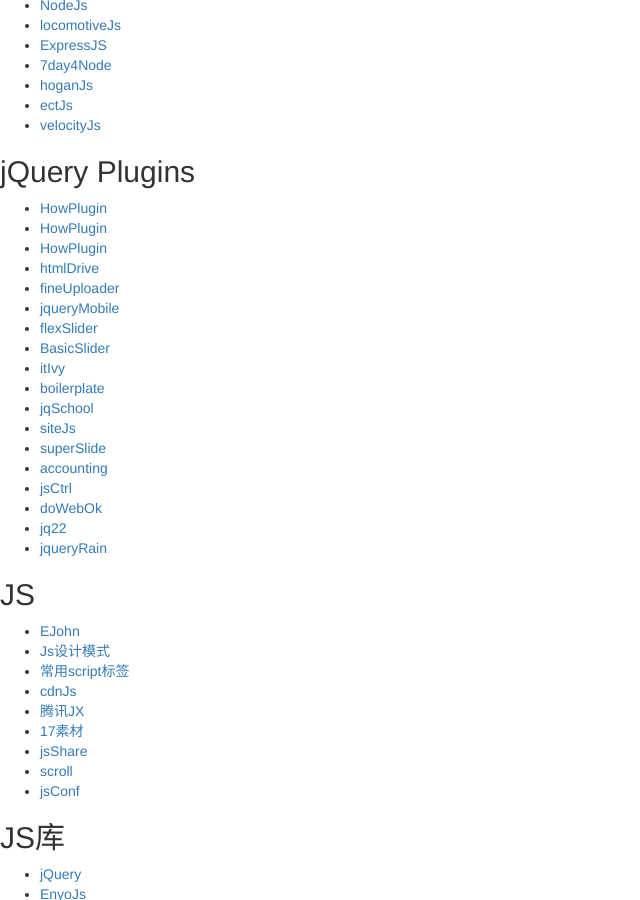
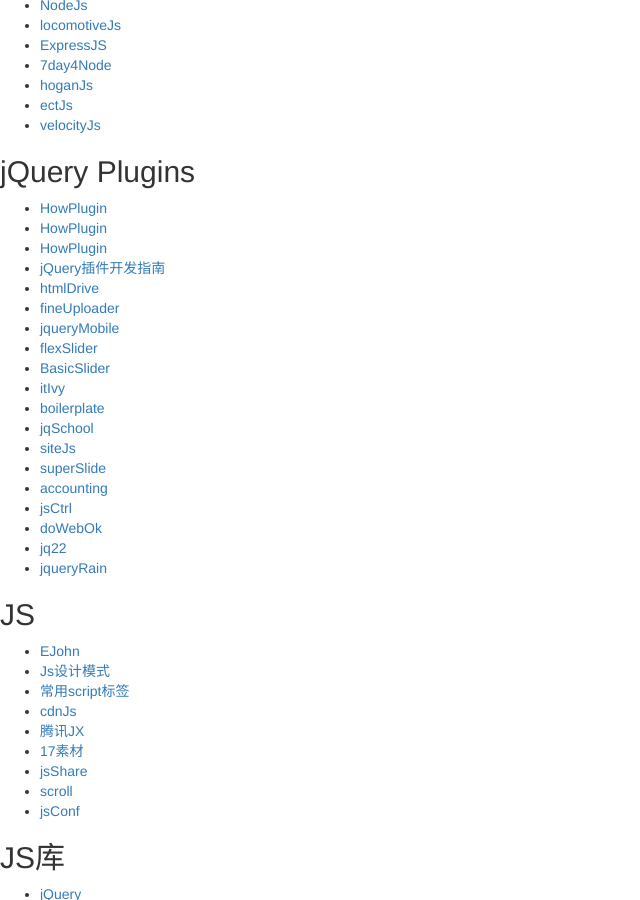
Before and after one commit to wkylin/wkylin.github.com, a Jekyll site: the page built from jslink.html, in a window 1280 px wide and 900 px high, scrolled down 1695 px. Shown: the whole window, without its empty margins (0-640 px from the left). Built offline with Jekyll 4.4.1, drawn with Linux system fonts in a browser that asks for light colours; nearby versions of some CDN libraries; library files that are not in the unit come from our copies; comment, search, counter and statistics services are not loaded.

Commit message:
jQuery插件开发指南

```diff
--- a/jslink.html
+++ b/jslink.html
@@ -72,6 +72,7 @@
     <li class="ui-list-item"><a href="http://www.codeproject.com/Articles/291290/How-To-Write-Plugin-in-jQuery" target="_blank">HowPlugin</a></li>
     <li class="ui-list-item"><a href="http://debuggable.com/posts/how-to-write-jquery-plugins:4f72ab2e-7310-4a74-817a-0a04cbdd56cb" target="_blank">HowPlugin</a></li>
     <li class="ui-list-item"><a href="http://blog.teamtreehouse.com/writing-your-own-jquery-plugins" target="_blank">HowPlugin</a></li>
+    <li class="ui-list-item"><a href="http://www.muzilei.com/archives/466" target="_blank">jQuery插件开发指南</a></li>
     <li class="ui-list-item"><a href="http://www.htmldrive.net" target="_blank">htmlDrive</a></li>
     <li class="ui-list-item"><a href="http://fineuploader.com" target="_blank">fineUploader</a></li>
     <li class="ui-list-item"><a href="http://jquerymobile.com" target="_blank">jqueryMobile</a></li>
```
